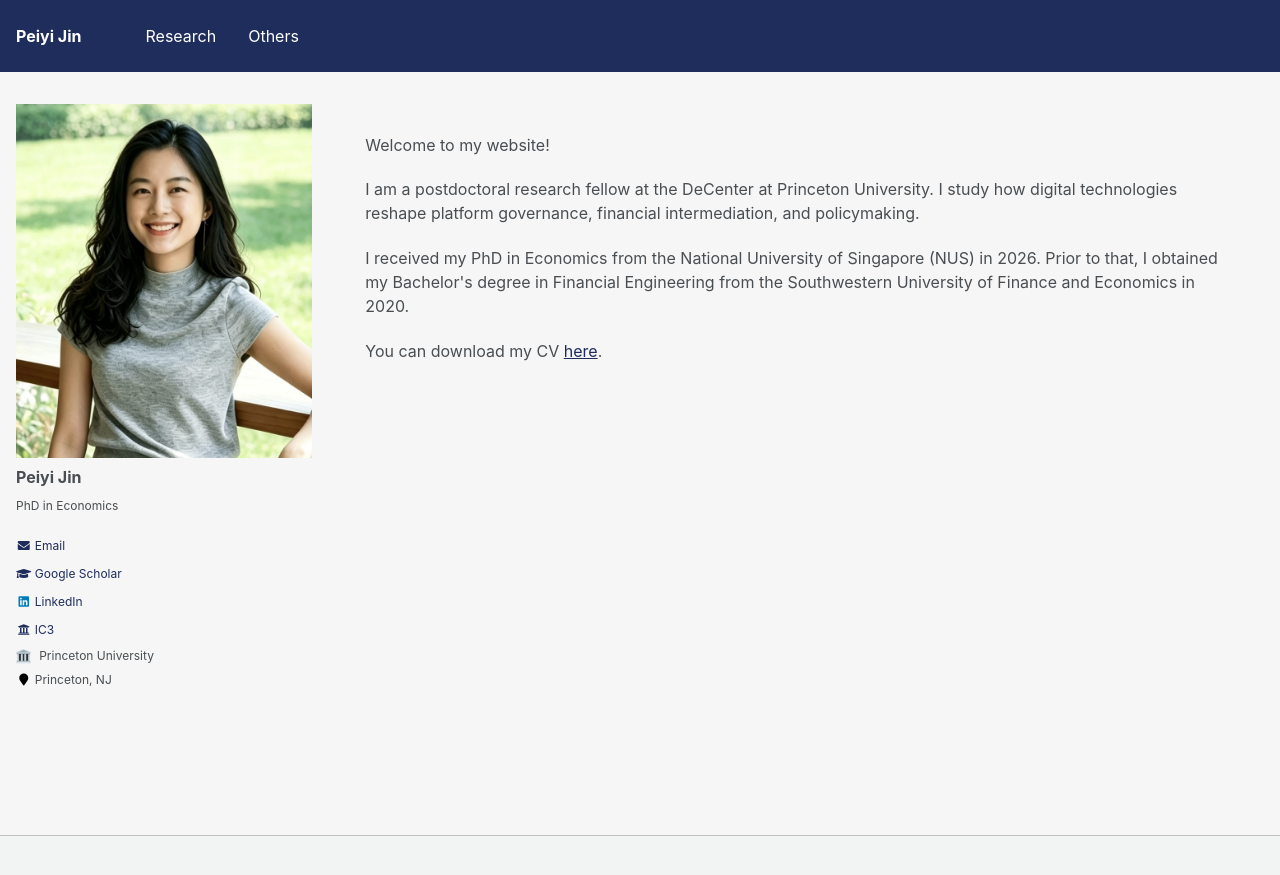
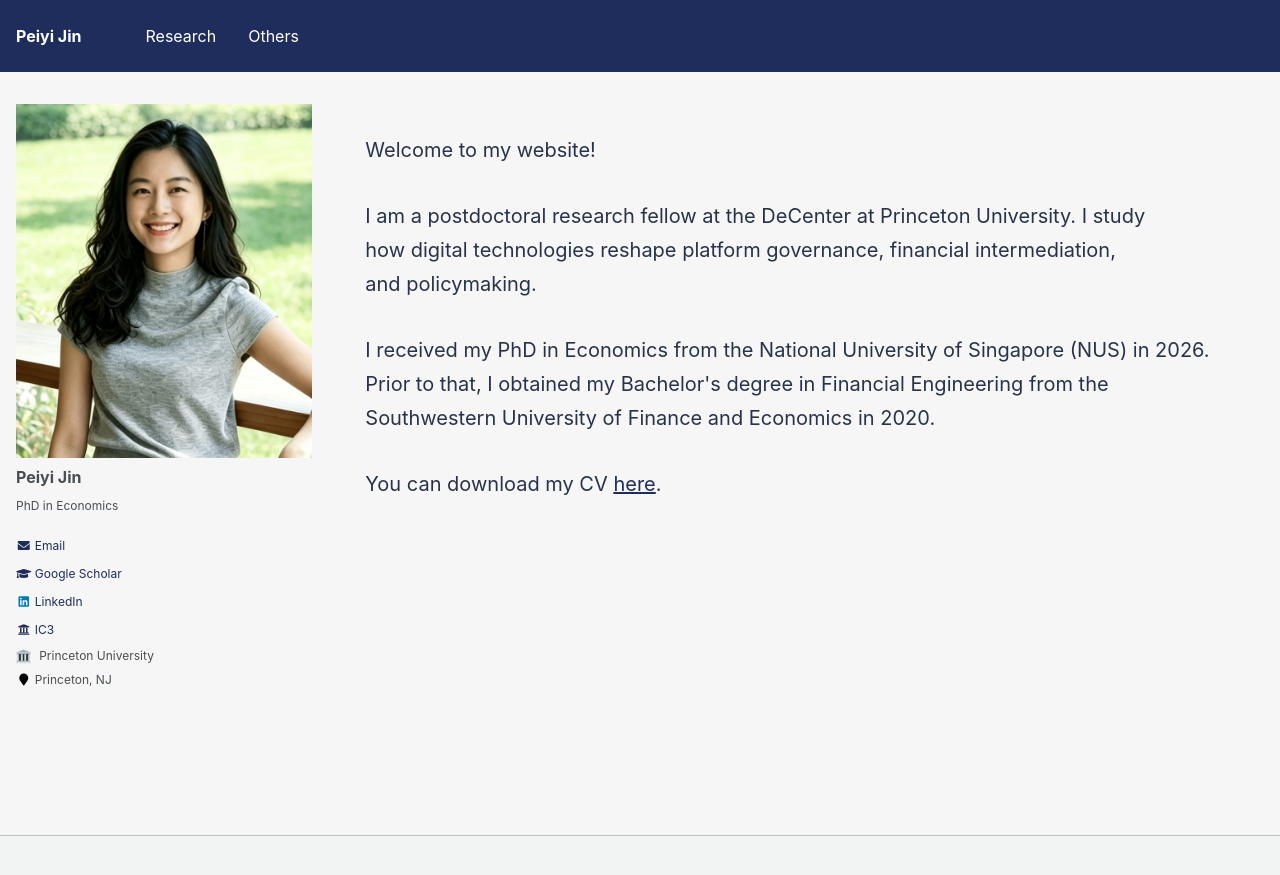
Before and after one commit to peiyi-jin/peiyi-jin.github.io, a Jekyll site: the page built from _pages/about.md, in a window 1280 px wide. Shown: the top 875 px of the page. Built offline with Jekyll 4.4.1, drawn with Linux system fonts in a browser that asks for light colours.

Commit message:
Match homepage introduction typography to research page

```diff
--- a/_pages/about.md
+++ b/_pages/about.md
@@ -14,6 +14,16 @@ redirect_from:
     max-width: 100% !important;
     padding-left: 2rem;
     padding-right: 2rem;
+  }
+
+  .page__content .home-intro {
+    max-width: 72ch;
+    margin: 0 0 2rem;
+    color: #28334A;
+    font-size: 1.25rem;
+    font-weight: 400;
+    line-height: 1.7;
+    text-wrap: pretty;
   }
 
   .mt-16 { margin-top: 16px; }
@@ -111,6 +121,12 @@ redirect_from:
   }
 
   @media (max-width: 768px) {
+    .page__content .home-intro {
+      margin-bottom: 1.5rem;
+      font-size: 1.3rem;
+      line-height: 1.65;
+    }
+
     .page {
       padding-left: 1rem !important;
       padding-right: 1rem !important;
@@ -152,16 +168,16 @@ redirect_from:
 
 <div class="mt-16"></div>
 
-<p>Welcome to my website!</p>
+<p class="home-intro">Welcome to my website!</p>
 
-<p>
+<p class="home-intro">
 I am a postdoctoral research fellow at the DeCenter at Princeton University. I study how digital technologies reshape platform governance, financial intermediation, and policymaking.
 </p>
 
-<p>
+<p class="home-intro">
 I received my PhD in Economics from the National University of Singapore (NUS) in 2026. Prior to that, I obtained my Bachelor's degree in Financial Engineering from the Southwestern University of Finance and Economics in 2020.
 </p>
 
-<p>
+<p class="home-intro">
 You can download my CV <a href="/files/PeiyiJin_NUS_2026.pdf" target="_blank" rel="noopener noreferrer">here</a>.
 </p>
```
